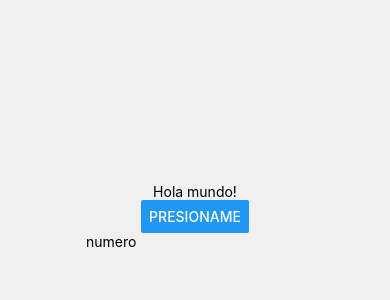
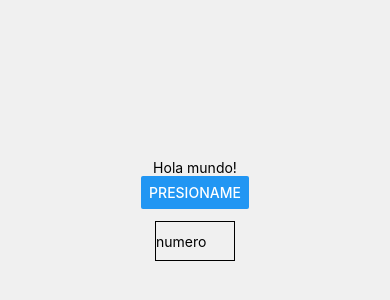
Before and after one commit to frankbydefault/Proyecto-Warmup, a React Native app: screen / in a window 390 px wide. Shown: the part 206-506 px from the top of the page. Built offline with nearby package versions, Linux system fonts and the light colour scheme.

Commit message:
Cambio styles a archivo propio

```diff
--- a/App.js
+++ b/App.js
@@ -1,6 +1,7 @@
 import { StatusBar } from 'expo-status-bar';
 import React from 'react';
-import { StyleSheet, Text, SafeAreaView, Button, Alert, TextInput } from 'react-native';
+import {styles} from './styles';
+import { Text, SafeAreaView, Button, Alert, TextInput } from 'react-native';
 
 export default function App() {
   const [number, onChangeNumber] = React.useState(null);
@@ -9,12 +10,12 @@ export default function App() {
       <Text>Hola mundo!</Text>
       <Button
         title="Presioname"
-        onPress={() => Alert.alert('Boton presionado')}
+        onPress={() => alert('Boton presionado')}
       />
       <TextInput
 
         style={styles.input}
-        onChangeText={onChangeNumber}
+        onChangeText={number => onChangeNumber(number)}
         value={number}
         placeholder="numero"
         keyboardType="numeric"
@@ -24,12 +25,3 @@ export default function App() {
     </SafeAreaView>
   );
 }
-
-const styles = StyleSheet.create({
-  container: {
-    flex: 1,
-    backgroundColor: '#f0f0f0',
-    alignItems: 'center',
-    justifyContent: 'center',
-  },
-});
--- /dev/null
+++ b/styles.js
@@ -0,0 +1,17 @@
+import { StyleSheet } from 'react-native';
+
+export const styles = StyleSheet.create({
+    container: {
+      flex: 1,
+      backgroundColor: '#f0f0f0',
+      alignItems: 'center',
+      justifyContent: 'center',
+    },
+    input: {
+      height: 40,
+      width: 80,
+      margin: 12,
+      borderWidth: 1,
+      alignItems: 'center',
+    },
+  });
```
Also changed, not shown: textchanger.js (added).
